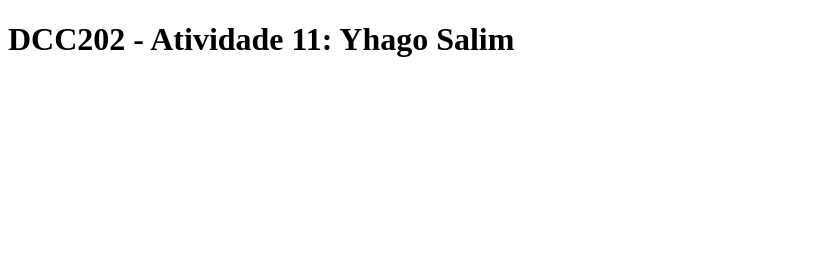
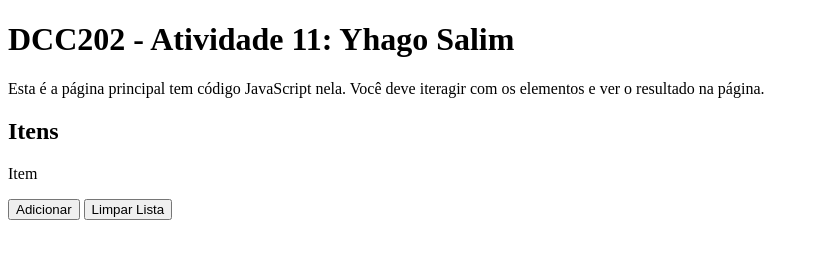
Before and after one commit to ufjf-dcc202/ufjf-dcc202-2023-3-b-atv11-YhagoSalim, a plain HTML site: page index.html in a window 1280 px wide. Shown: the whole page, without its empty margins (0-819 px from the left). Drawn offline with Linux system fonts and the light colour scheme.

Commit message:
adiciona conteúdo html

```diff
--- a/index.html
+++ b/index.html
@@ -4,11 +4,19 @@
     <meta charset="UTF-8">
     <meta name="viewport" content="width=device-width, initial-scale=1.0">
     <title>DCC202 - Atividade 11: Yhago Salim</title>
+    <script type="module" src="main.js"></script>
 </head>
 <body>
     <main>
         <h1>DCC202 - Atividade 11: Yhago Salim</h1>
-        <p></p>
+        <p>Esta é a página principal tem código JavaScript nela. Você deve iteragir com os elementos e ver o resultado na página.</p>
+        <section>
+            <h2>Itens</h2>
+            <p id="entrada" contenteditable>Item</p>
+            <button id="adicionar">Adicionar</button>
+            <button id="limpar">Limpar Lista</button>
+            <ol id="itens"></ol>
+        </section>
     </main>
 </body>
 </html>
```
